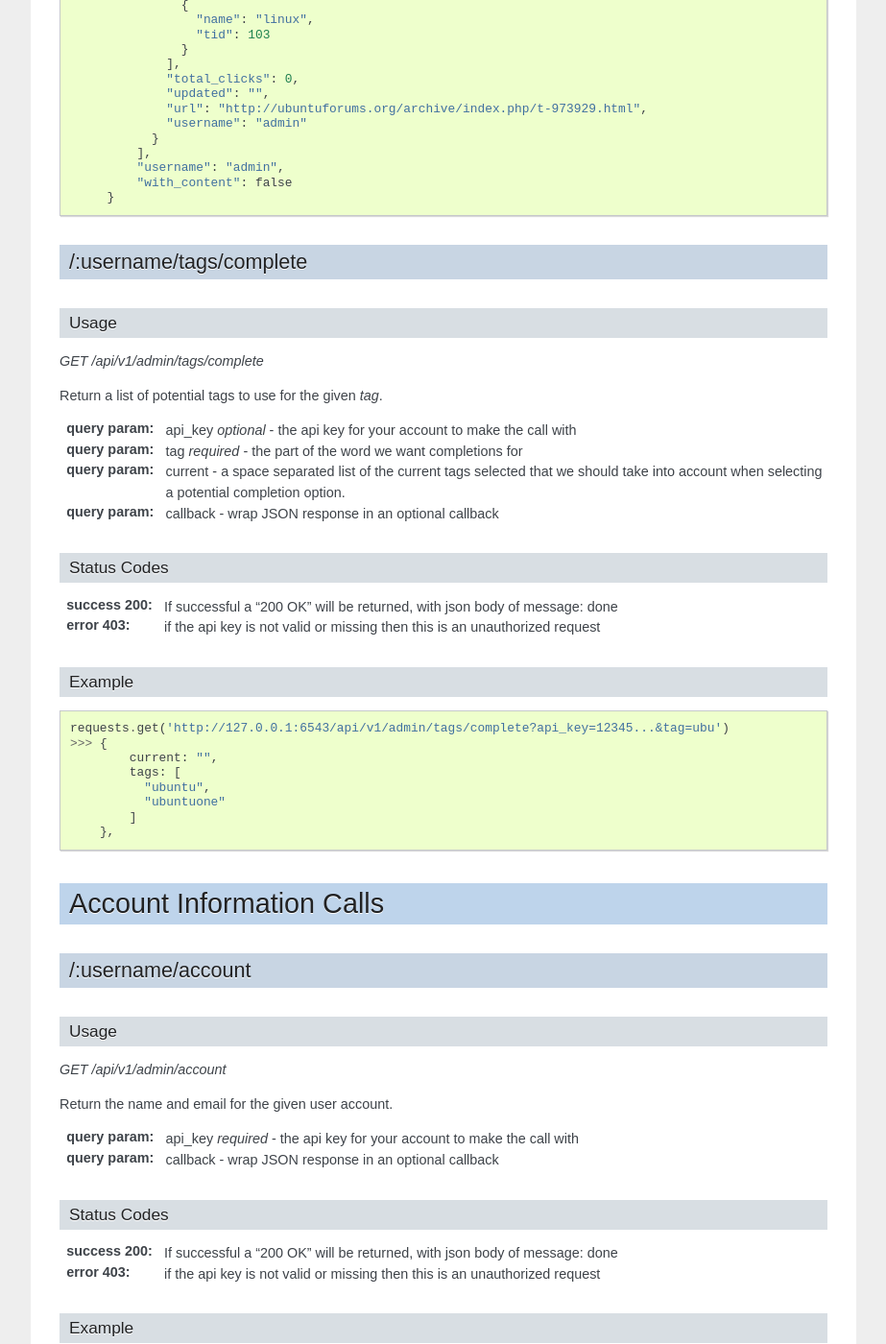
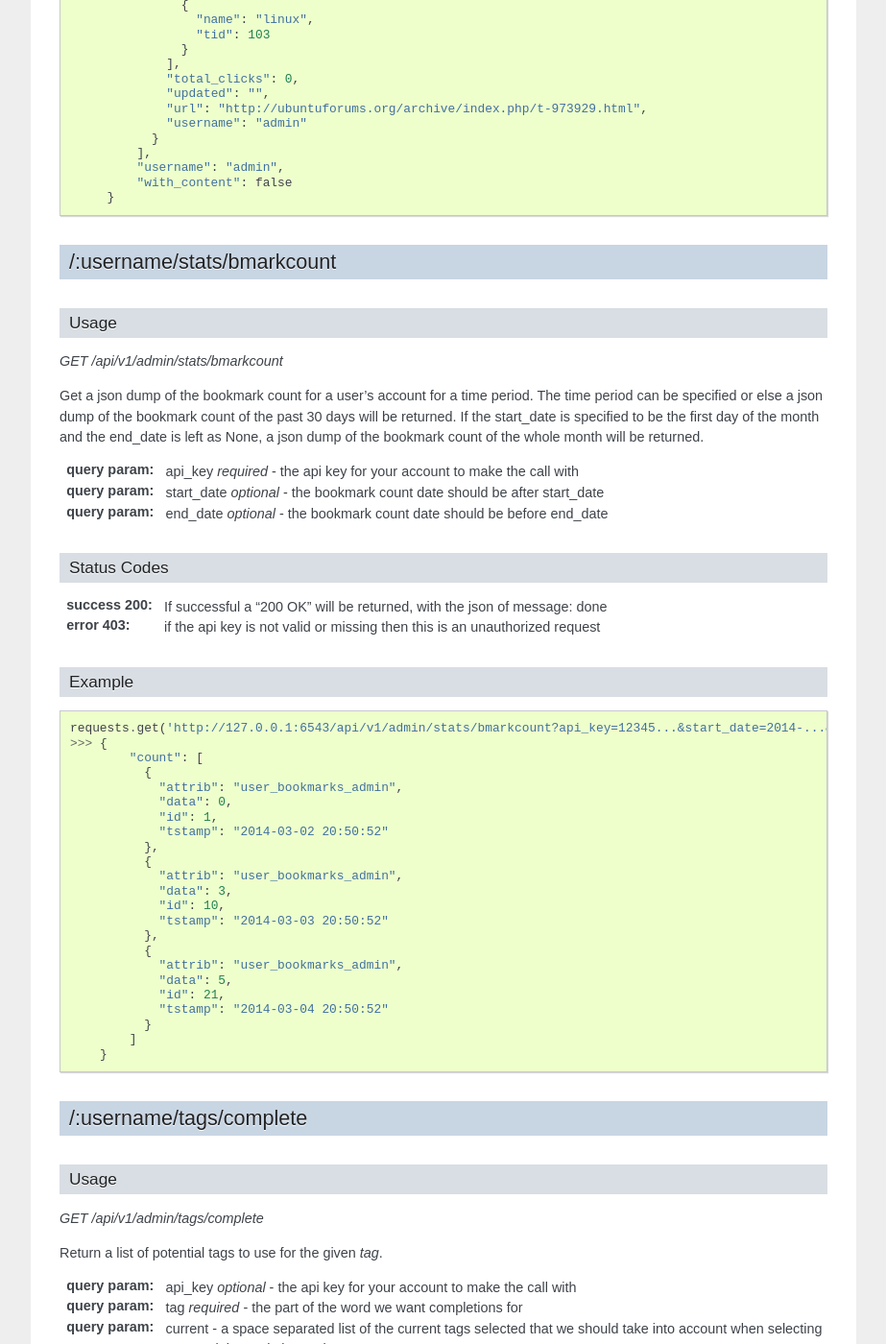
Before and after one commit to bookieio/Bookie, a Sphinx documentation site: the page built from docs/api.rst, in a window 1280 px wide and 1400 px high, scrolled down 9475 px. Shown: the whole window at 96% size, without its empty margins (198-1121 px from the left). Built offline with Sphinx 7.4.7, drawn with Linux system fonts in a browser that asks for light colours; some of the changed text lies outside the part shown.

Commit message:
Docs added. Work on tests started

```diff
--- a/docs/api.rst
+++ b/docs/api.rst
@@ -551,6 +551,55 @@
              "with_content": false
          }
 
+
+/:username/stats/bmarkcount
+~~~~~~~~~~~~~~~~~~~~~~~~~~~~
+
+Usage
+''''''
+*GET* `/api/v1/admin/stats/bmarkcount`
+
+Get a json dump of the bookmark count for a user's account for a time period. The
+time period can be specified or else a json dump of the bookmark count of the past 30 days will be returned.
+If the start_date is specified to be the first day of the month and the end_date is left as None,
+a json dump of the bookmark count of the whole month will be returned.
+
+:query param: api_key *required* - the api key for your account to make the call with
+:query param: start_date *optional* - the bookmark count date should be after start_date
+:query param: end_date *optional* - the bookmark count date should be before end_date
+
+Status Codes
+''''''''''''
+:success 200: If successful a "200 OK" will be returned, with the json of message: done
+:error 403: if the api key is not valid or missing then this is an unauthorized request
+
+Example
+'''''''
+::
+
+    requests.get('http://127.0.0.1:6543/api/v1/admin/stats/bmarkcount?api_key=12345...&start_date=2014-...&end_date=2014-...')
+    >>> {
+            "count": [
+              {
+                "attrib": "user_bookmarks_admin",
+                "data": 0,
+                "id": 1,
+                "tstamp": "2014-03-02 20:50:52"
+              },
+              {
+                "attrib": "user_bookmarks_admin",
+                "data": 3,
+                "id": 10,
+                "tstamp": "2014-03-03 20:50:52"
+              },
+              {
+                "attrib": "user_bookmarks_admin",
+                "data": 5,
+                "id": 21,
+                "tstamp": "2014-03-04 20:50:52"
+              }
+            ]
+        }
 
 
 /:username/tags/complete
```
Also changed, not shown: 1 other file.
